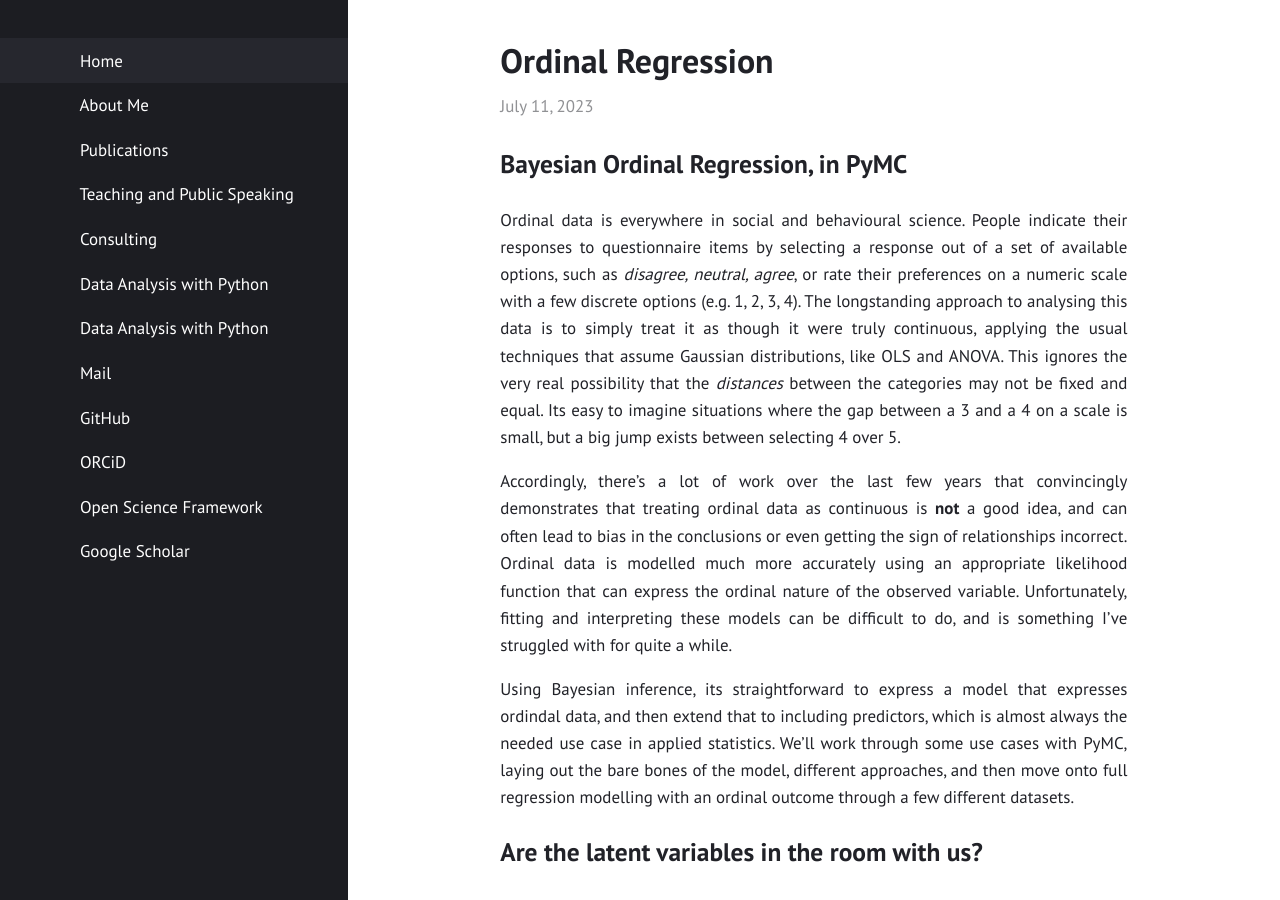
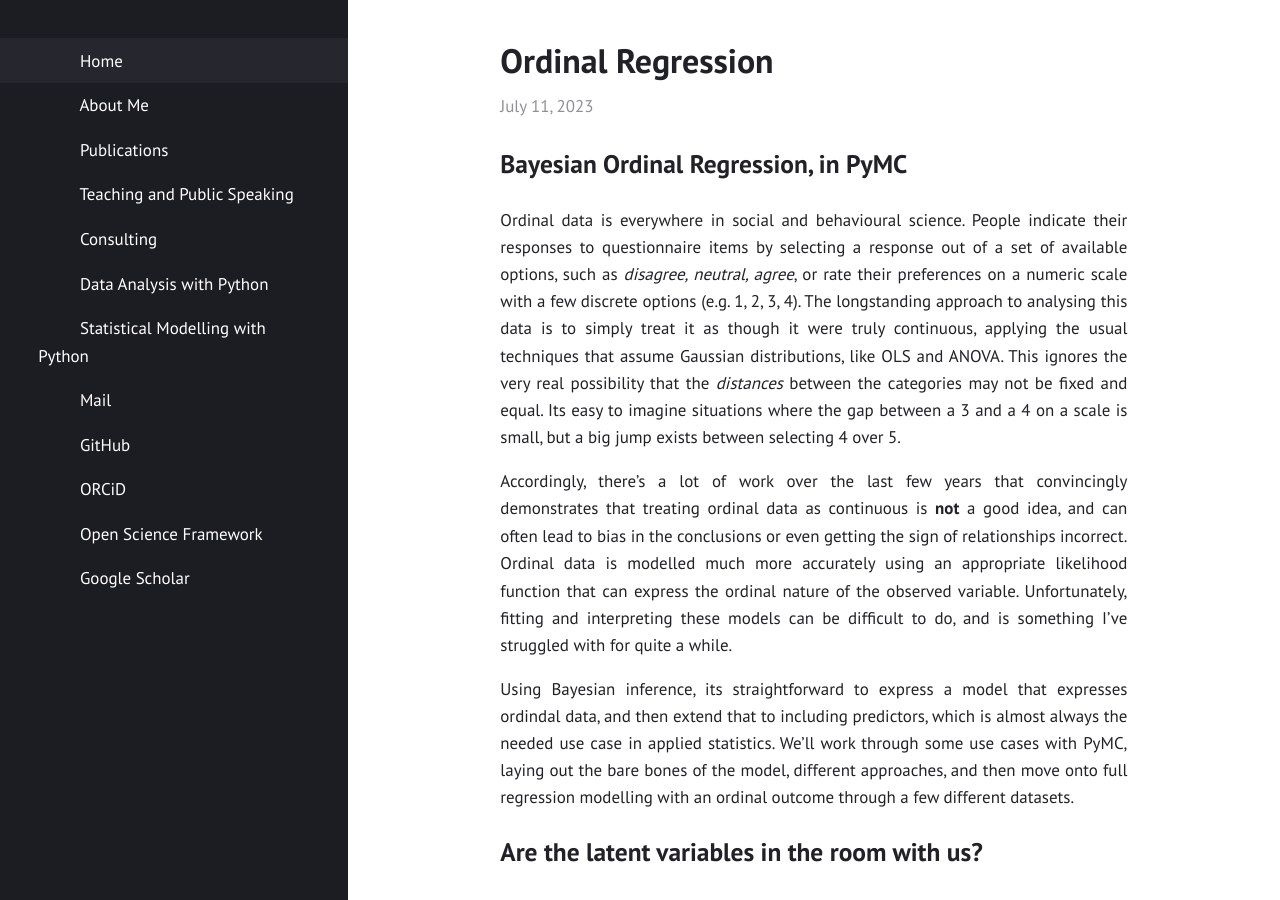
Before and after one commit to alexjonesphd/alexjonesphd.github.io, a Jekyll site: the page built from index.html, in a window 1280 px wide and 900 px high. Built offline with Jekyll 4.4.1, drawn with Linux system fonts in a browser that asks for light colours.

Commit message:
Update _config.yml

```diff
--- a/_config.yml
+++ b/_config.yml
@@ -26,7 +26,7 @@ navigation:               # accepts {file, title, url, icon, sidebaricon}
 
 external:                 # shows a footer with social links - for available icons see fontawesome.com/icons
   - {title: Data Analysis with Python, icon: python, url: "/python_data_analysis/"}
-  - {title: Data Analysis with Python, icon: python, url: "/statical_models_python/"}
+  - {title: Statistical Modelling with Python, icon: python, url: "/statical_models_python/"}
   - {title: Mail, icon: envelope, url: "mailto:alexjonesphd@gmail.com"}
   - {title: GitHub, icon: github, url: "https://github.com/alexjonesphd"}
   - {title: ORCiD, icon: orcid, url: "https://orcid.org/0000-0003-3600-3644"}
```
